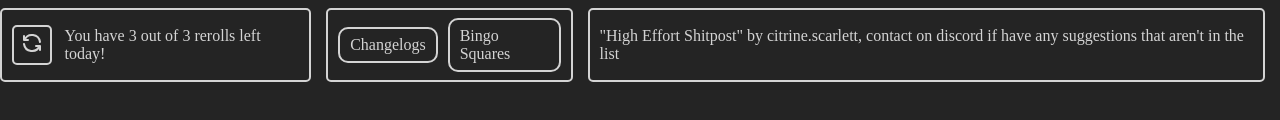
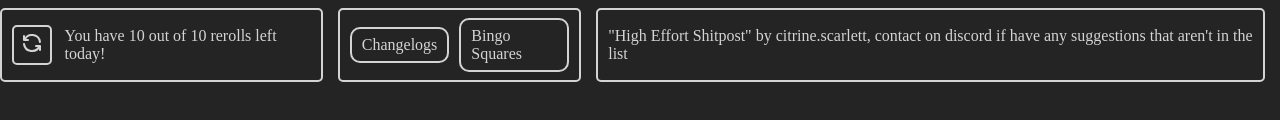
Before and after one commit to arctis2859/newPlayerBuildBingo, a plain HTML site: page index.html in a window 1280 px wide. Shown: the part 666-786 px from the top of the page. Drawn offline with nearby package versions, Linux system fonts and the light colour scheme.

Commit message:
more bingo!

```diff
--- a/index.html
+++ b/index.html
@@ -51,13 +51,13 @@
                     <path d="M4 13a8.1 8.1 0 0 0 15.5 2m.5 4v-4h-4" />
                 </svg>
             </button>
-            <span>You have <span id="reroll-count"></span> out of 3 rerolls left today!</span>
+            <span>You have <span id="reroll-count"></span> out of 10 rerolls left today!</span>
         </div>
         <div>
-            <a href="changelog.txt" class="pseudo-button">
+            <a href="data/changelog.txt" class="pseudo-button">
                 Changelogs
             </a>
-            <a href="hnsbingo.txt" class="pseudo-button">
+            <a href="data/hnsbingo.txt" class="pseudo-button">
                 Bingo Squares
             </a>
         </div>
--- a/js/grid.js
+++ b/js/grid.js
@@ -27,7 +27,7 @@ function checkForUpdate() {
 function createSessionToken() {
     if(localStorage.getItem('token') == null) {
         localStorage.setItem('token', encryptData((new Date()).toString()));
-        localStorage.setItem('rerolls', encryptData(JSON.stringify(3)));
+        localStorage.setItem('rerolls', encryptData(JSON.stringify(10)));
         createBingoBoard(true);
     } else {
         let decrypted = decryptData(localStorage.getItem('token'));
@@ -36,9 +36,9 @@ function createSessionToken() {
         if(tokenDate.setHours(0,0,0,0) != (new Date()).setHours(0,0,0,0)) {
             localStorage.clear();
             createSessionToken();
+        } else {
+            createBingoBoard(false);
         }
-
-        createBingoBoard(false);
     }
 }
 
@@ -96,9 +96,9 @@ function createBingoBoard(isTokenValid) {
     }
 }
 
-function populateNewBingoBoard() {
-    $.get('hnsbingo.txt', function(data) {
-        bingoSquares = data.split('\n');
+async function populateNewBingoBoard() {
+    let data = await $.get('data/hnsbingo.txt');
+    let bingoSquares = data.split('\n')
 
     shuffle(bingoSquares);
 
@@ -108,7 +108,15 @@ function populateNewBingoBoard() {
         if(i == 13) {
             bingoRow.push("We shall never deny a guest, even the most ridiculous request");
         } else {
+            if(bingoSquares[i-1] == '[spotted]') {
+                let response = await $.get('data/hnsregulars.txt');
+                let spotData = response.split('\n');
+                shuffle(spotData);
+
+                bingoRow.push(`[${spotData[0].trim()}] spotted!`);
+            } else {
                 bingoRow.push(bingoSquares[i-1]);
+            }
 
             if(i % 5 == 0) {
                 bingoBoard.push(bingoRow);
@@ -116,6 +124,7 @@ function populateNewBingoBoard() {
             }
         }
     }
+
     $('.grid-game').empty();
 
     let rowNumber = 0;
@@ -126,7 +135,6 @@ function populateNewBingoBoard() {
     }
 
     addGridClick();
-    })
 }
 
 function retrieveOldBoard() {
```
Also changed, not shown: data/changelog.txt, data/hnsbingo.txt, data/hnsregulars.txt (added). Lines whose indentation alone changed are shown as unchanged.
